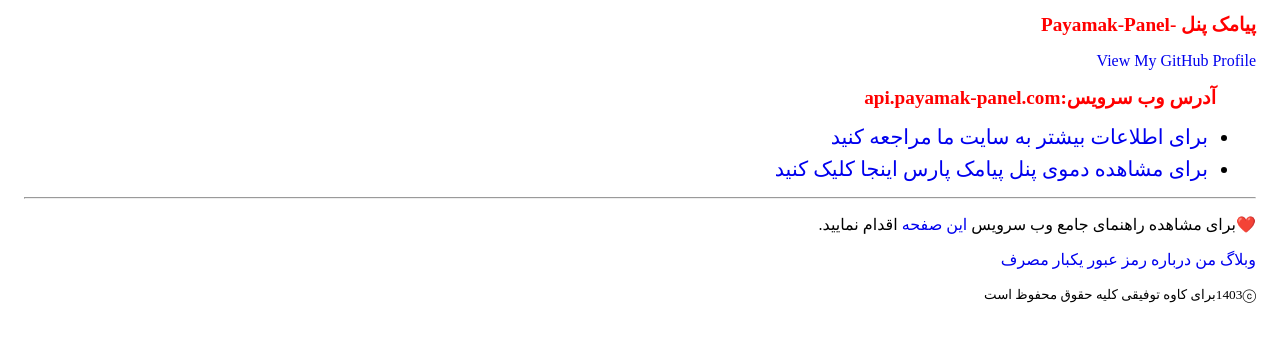
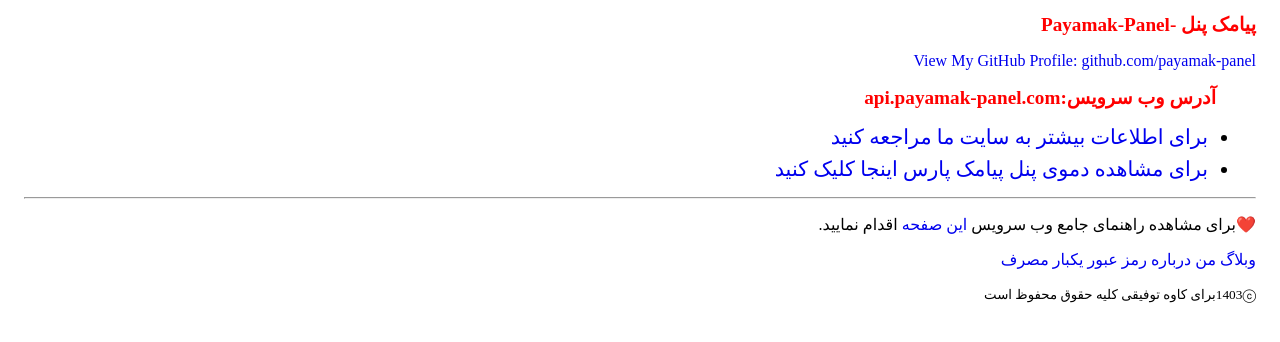
Before and after one commit to payamak-panel/payamak-panel.github.io, a plain HTML site: page index.html in a window 1280 px wide. Drawn offline with Linux system fonts and the light colour scheme; a small style sheet from the web is missing.

Commit message:
Update index.html

```diff
--- a/index.html
+++ b/index.html
@@ -51,7 +51,7 @@
       <header>
         <h1>پیامک پنل -Payamak-Panel</h1>
         <p class="view">
-          <a href="https://github.com/payamak-panel">View My GitHub Profile</a>
+          <a href="https://github.com/payamak-panel">View My GitHub Profile: github.com/payamak-panel</a>
         </p>
       </header>
       <main>
```
